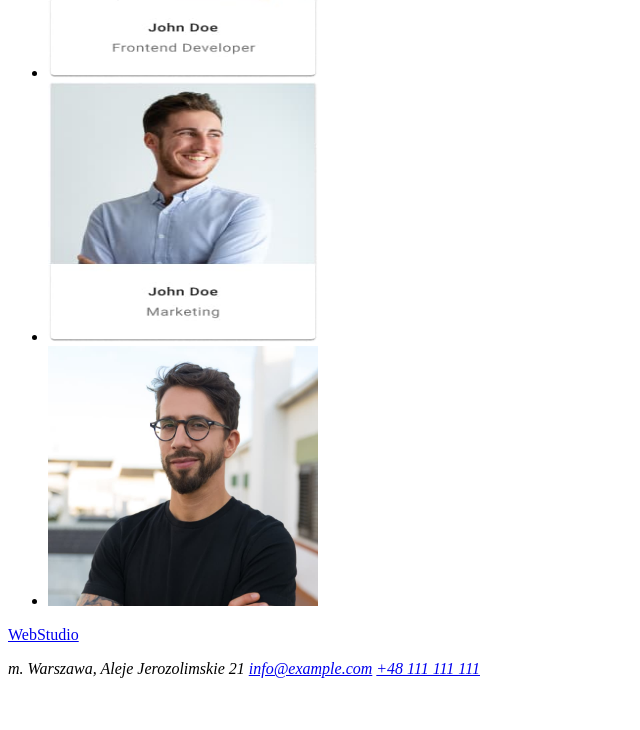
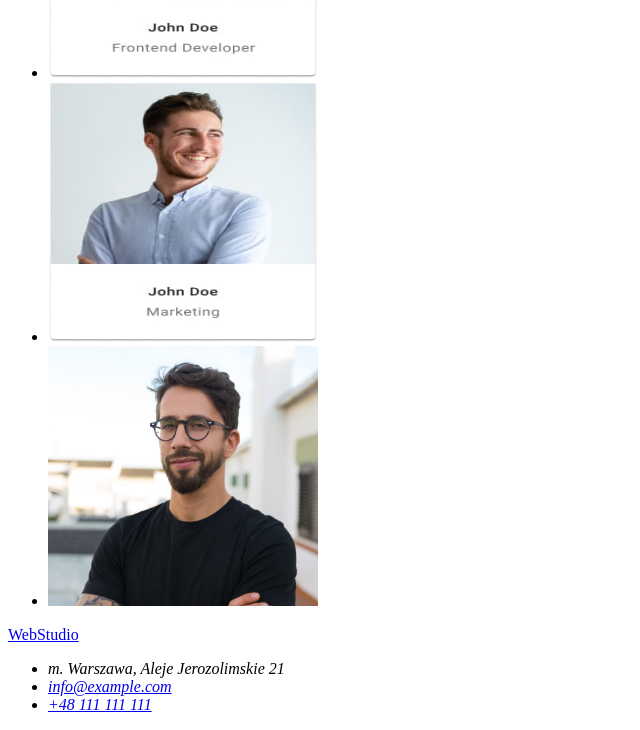
Before and after one commit to AnnaSosik/go-it-markup-hw-01, a plain HTML site: page index.html in a window 1280 px wide. Shown: the part 1887-2617 px from the top of the page, without its empty margins (0-640 px from the left). Before the commit the page ends 2573 px from the top, so only its background shows below. Drawn offline with Linux system fonts and the light colour scheme.

Commit message:
Dodałam listę w footerze

```diff
--- a/index.html
+++ b/index.html
@@ -92,9 +92,11 @@
     <footer>
 <p><a href="#">WebStudio</a></p>
 <address>
-    m. Warszawa, Aleje Jerozolimskie 21
-    <a href="mailto:info@example.com">info@example.com</a>
-    <a href="tel:48111111111">+48 111 111 111</a>
+<ul>
+  <li>m. Warszawa, Aleje Jerozolimskie 21</li>
+   <li><a href="mailto:info@example.com">info@example.com</a></li>
+    <li><a href="tel:48111111111">+48 111 111 111</a></li>
+  </ul>
 </address>
     </footer>
   </body>
```
